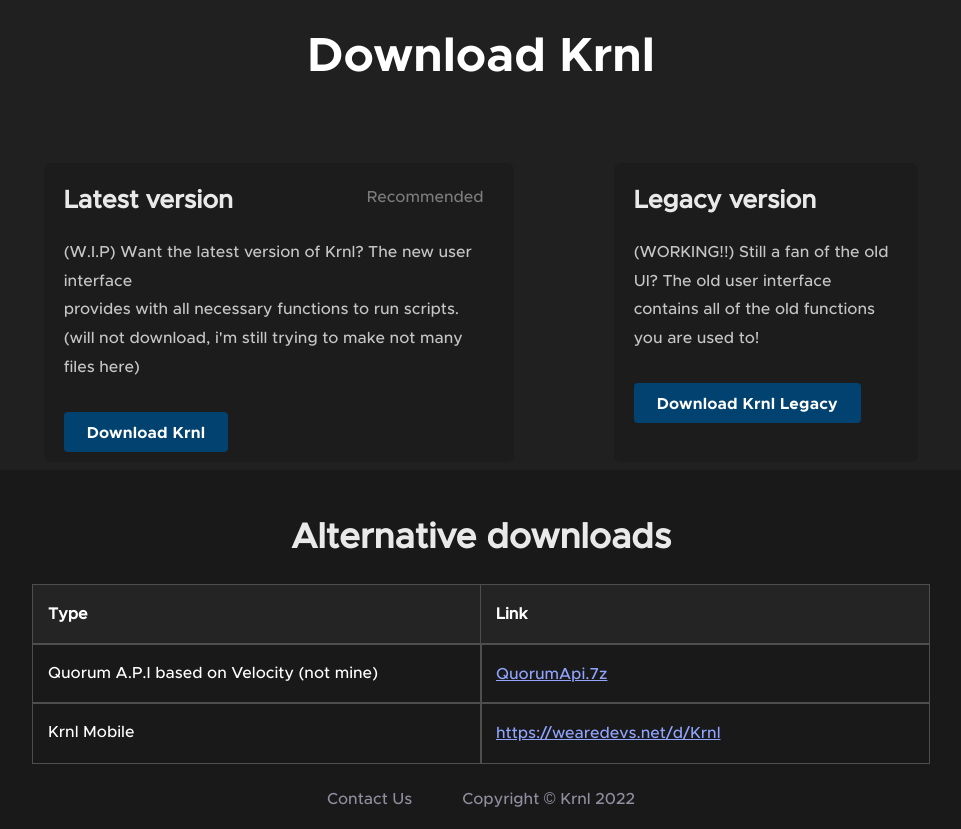
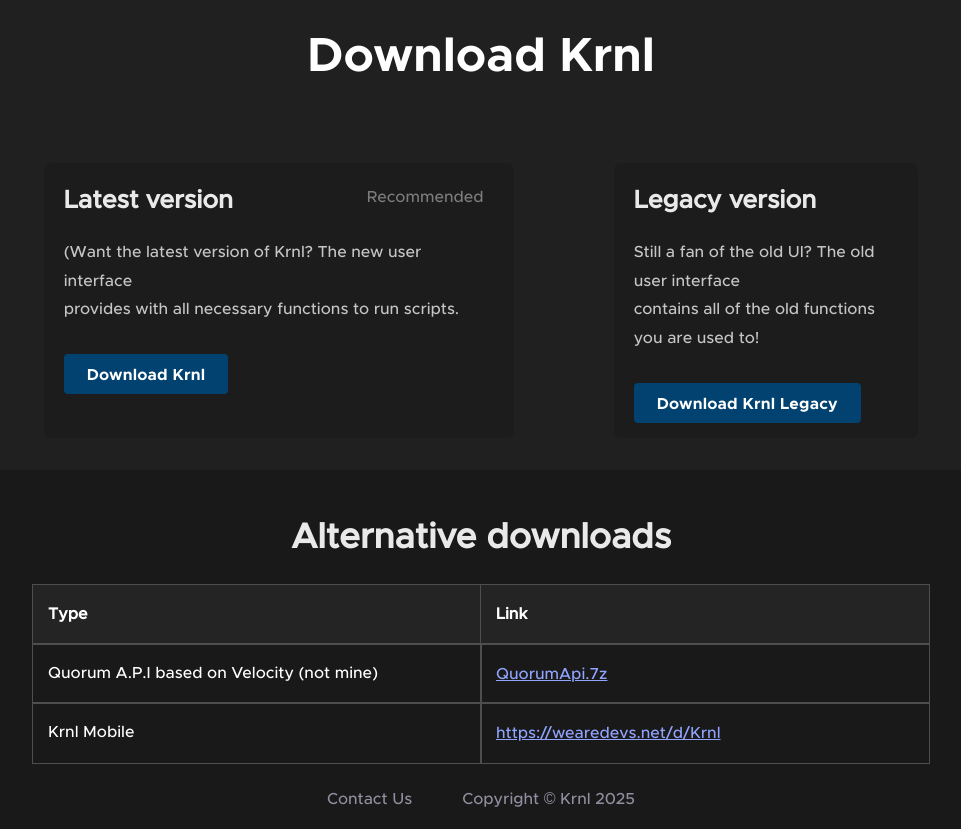
Before and after one commit to fcfsremake2025/fcfsremake2025.github.io, a plain HTML site: page Download.html in a window 1280 px wide. Shown: the part 130-959 px from the top of the page, without its empty margins (159-1120 px from the left). Drawn offline with Linux system fonts and the light colour scheme.

Commit message:
Update Download.html

```diff
--- a/Download.html
+++ b/Download.html
@@ -40,7 +40,7 @@
                     <div class="flexbox" style="justify-content: space-between; align-items:center">
                         <h3 style="margin-bottom:15">Latest version</h3> <p style="margin-right:10px;margin-top:20px;color:rgb(124, 124, 124)"> Recommended</p>
                     </div>
-                    <p class="description">(W.I.P) Want the latest version of Krnl? The new user interface <br> provides with all necessary functions to run scripts. (will not download, i'm still trying to make not many files here)</p>
+                    <p class="description">(Want the latest version of Krnl? The new user interface <br> provides with all necessary functions to run scripts.</p>
                     <div class="downloadcontainer">
                         <div>
                             <a href="krnl_beta.html"><button class="button-brighter">Download Krnl</button></a>
@@ -49,7 +49,7 @@
                 </div>
                 <div class="desccard" style="margin-top: 60px;padding-bottom: 15px;">
                     <h3>Legacy version</h3>
-                    <p class="description">(WORKING!!) Still a fan of the old UI? The old user interface <br> contains all of the old functions you are used to!</p>
+                    <p class="description">Still a fan of the old UI? The old user interface <br> contains all of the old functions you are used to!</p>
                     <div class="downloadcontainer">
                         <div>
                             <a href="krnl_bootstrapper.html"><button class="button-brighter">Download Krnl Legacy</button></a>
@@ -95,7 +95,7 @@
       </section>
       <footer class="copfooter">
          <div>
-            <p align="center" style="vertical-align: middle;"><a href="mailto:contactkrnl@gmail.com" style="margin-right: 50px;"><span>Contact Us</span></a>Copyright © Krnl 2022 </p>
+            <p align="center" style="vertical-align: middle;"><a href="mailto:contactkrnl@gmail.com" style="margin-right: 50px;"><span>Contact Us</span></a>Copyright © Krnl 2025 </p>
          </div>
       </footer>
    </body>
```
